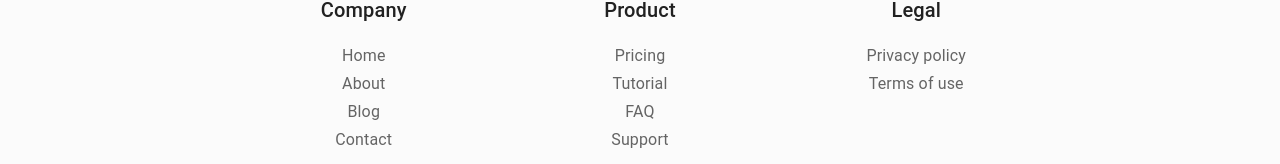
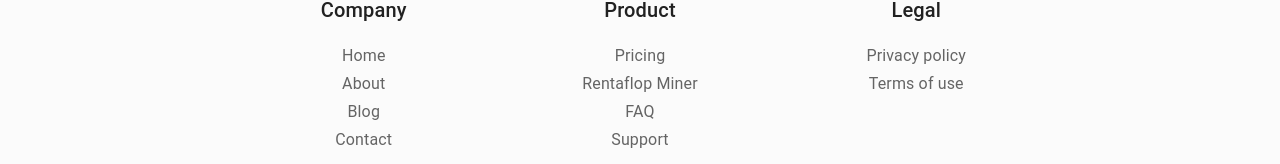
Before and after one commit to rentaflop/rentaflop-site, a React (Create React App) app: page /about in a window 1280 px wide. Shown: the part 543-707 px from the top of the page. Built offline with nearby package versions, Linux system fonts and the light colour scheme; no server answers.

Commit message:
update footer

```diff
--- a/src/components/footer.js
+++ b/src/components/footer.js
@@ -33,8 +33,8 @@
   },
   {
     title: 'Product',
-    description: ['Pricing', 'Tutorial', 'FAQ', 'Support'],
-    route: [portal_url+'/launchpad', portal_url+'/blog/tutorial', portal_url+'/faq', portal_url+'/support'],
+    description: ['Pricing', 'Rentaflop Miner', 'FAQ', 'Support'],
+    route: [portal_url+'/pricing', portal_url+'/blog/hosting', portal_url+'/faq', portal_url+'/support'],
   },
   {
     title: 'Legal',
```
Also changed, not shown: 4 other files (tests, documents, lock files or other folders).
